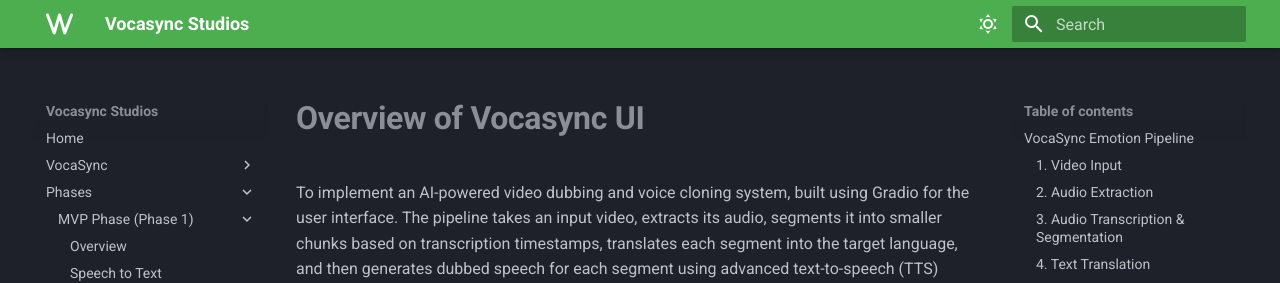
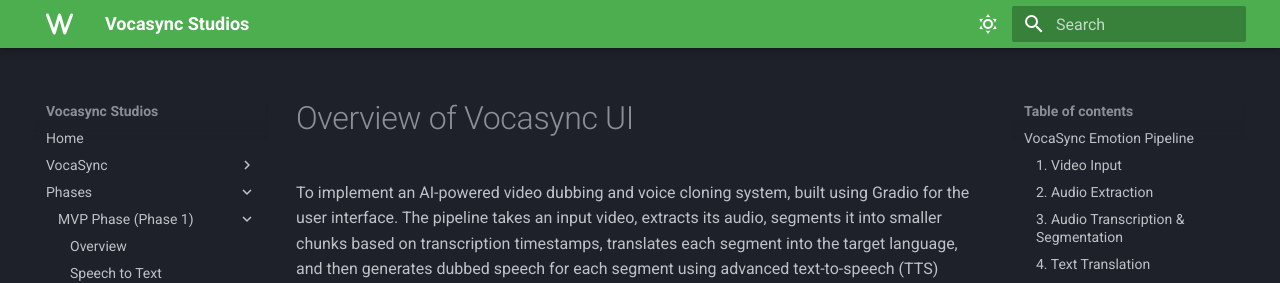
Before and after one commit to RETAILBRIDGE-LLC/wiki, an MkDocs documentation site: the page built from docs/phases/phase1_mvp/gcp_setup.md, in a window 1280 px wide. Shown: the top 283 px of the page. Built offline with MkDocs 1.6.1 and Material for MkDocs 9.7.7, drawn with Linux system fonts in a browser that asks for light colours.

```diff
--- a/docs/phases/phase1_mvp/gcp_setup.md
+++ b/docs/phases/phase1_mvp/gcp_setup.md
@@ -1,4 +1,4 @@
-# **Overview of Vocasync UI**
+# Overview of Vocasync UI
 
 To implement an AI-powered video dubbing and voice cloning system, built using Gradio for the user interface. The pipeline takes an input video, extracts its audio, segments it into smaller chunks based on transcription timestamps, translates each segment into the target language, and then generates dubbed speech for each segment using advanced text-to-speech (TTS) models. It supports two modes of synthesis: original speaker cloning to preserve the speaker’s identity, and emotion cloning where a separate reference audio is used to transfer a specific emotional tone.The final result is a properly clubbed cloned audio tracks of both original audio clone and emotion reference audio clone.
 
```
